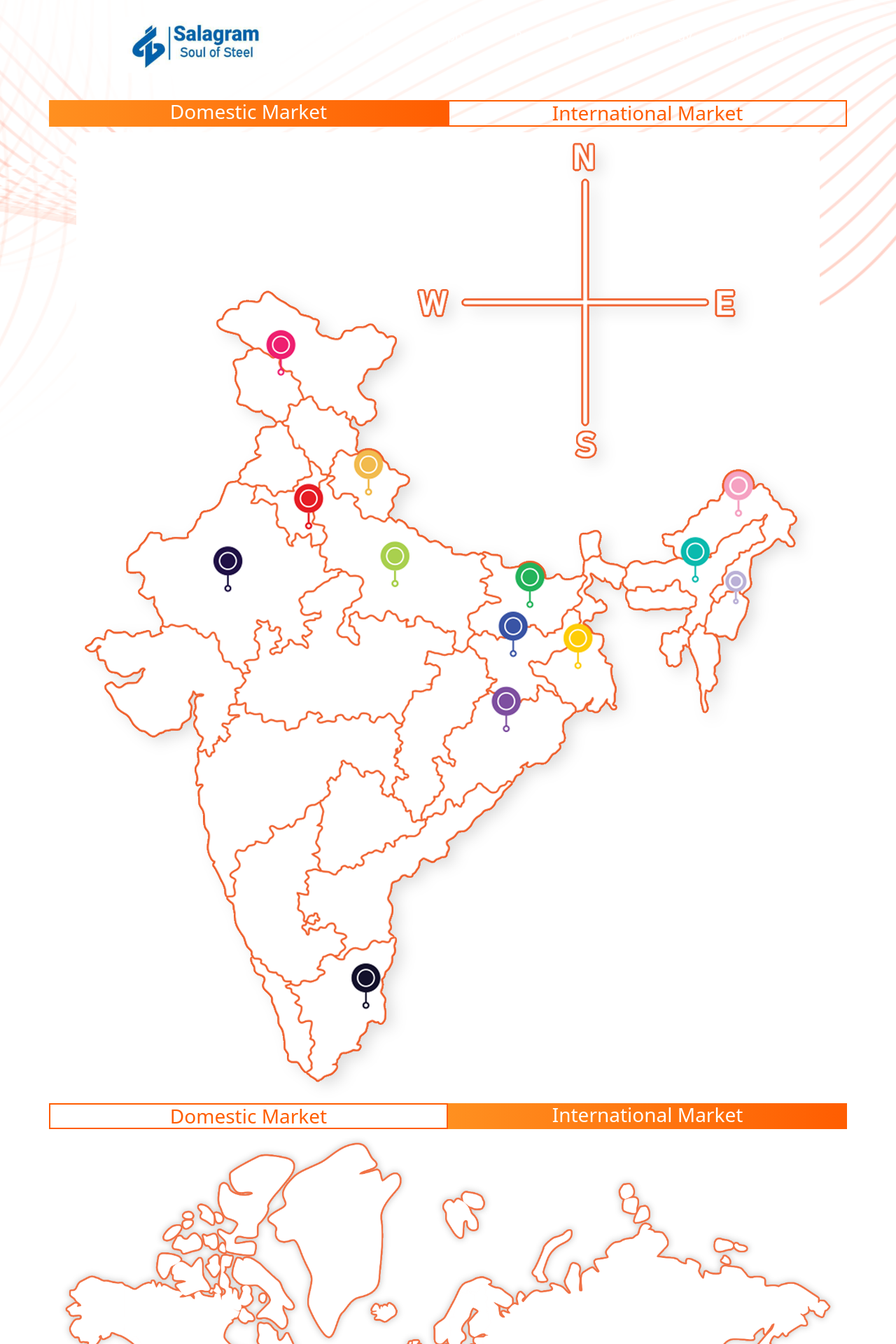
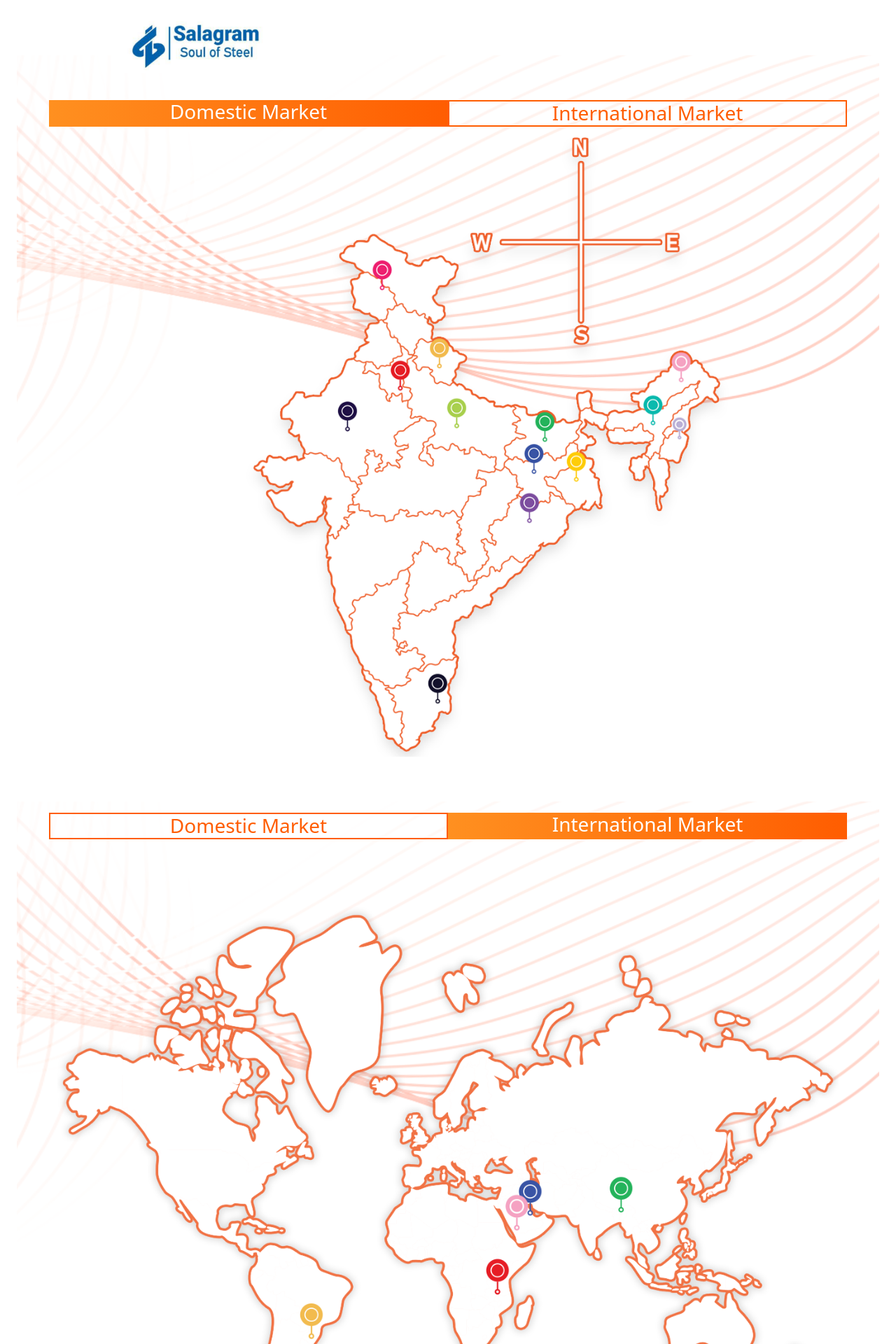
Before and after one commit to avinashyeccalluri/salagram, a PHP site: page /market.php in a window 1280 px wide. Shown: the top 1920 px of the page at 70% size. Run offline with PHP 8.4, Linux system fonts and the light colour scheme; some libraries are stand-ins or nearby versions.

Commit message:
images changes implemented

```diff
--- a/about-us.php
+++ b/about-us.php
@@ -50,7 +50,7 @@
         </div>
 
     </header>
-    <section class="directors about-us-header-container">
+    <section class="directors-1 about-us-header-container">
 
         <div class="row p-5 d-flex justify-content-lg-end justify-content-center align-items-center flex-lg-row flex-column-reverse">
             <div class="col-lg-7 col-12 container my-5 py-3">
--- a/contact-us.php
+++ b/contact-us.php
@@ -37,7 +37,7 @@
 
 <body class="">
     <header>
-        <div class="about-us-header-container d-flex flex-column justify-content-between p-4">
+        <div class="contact-us-header-container d-flex flex-column justify-content-between p-4">
             <?php include('header.php') ?>
             <div class="row  text-light mbw-100">
                 <div class="col-lg-6 col-sm-12 text-lg-start text-md-start text-center header-text">
--- a/index.php
+++ b/index.php
@@ -157,7 +157,7 @@
     </div>
   </section>
   <section class="" id="power" style="display: none;">
-    <div class="container-fluid px-4 d-flex prod-cap flex-column page justify-content-around p-4 ">
+    <div class="container-fluid px-4 d-flex prod-pow flex-column page justify-content-around p-4 ">
       <div class="row">
 
         <div class="fs-3 text-white col-sm-12 col-lg-6">
--- a/market.php
+++ b/market.php
@@ -31,8 +31,10 @@
 
 <body class="">
     <header>
-        <div class="market-header-container d-flex flex-column justify-content-flex-start  p-4">
+        <div class="d-flex flex-column justify-content-flex-start  p-4">
             <?php include('header.php') ?>
+            <div class="market-header-container">
+                <div>
                     <div class="container my-5 py-3">
                         <div class="row text-center">
                             <div class="col-6 h3 orange-background bottom-gradient text-white">
@@ -42,9 +44,13 @@
                                 International Market
                             </div>
                             <div class="col-12">
-                        <img src="./images/india.png" class="img-fluid" alt="">
+                                <img src="./images/india-1.png" class="img-fluid" alt="">
                             </div>
                         </div>
+                    </div>
+                </div>
+                <div class="market-header-container">
+                    <div class="container my-5 py-3">
                         <div class="row text-center">
                             <div class="col-6 h3 orange-text ">
                                 Domestic Market
@@ -53,7 +59,9 @@
                                 International Market
                             </div>
                             <div class="col-12">
-                        <img src="./images/international.png" class="img-fluid" alt="">
+                                <img src="./images/international-1.png" class="img-fluid" alt="">
+                            </div>
+                        </div>
                     </div>
                 </div>
             </div>
@@ -62,7 +70,7 @@
     <section class="container">
         <div class="row ">
             <div class="col-6 py-3">
-                <div class="row">
+                <div class="row d-flex justify-content-center align-items-center">
                     <div class="col-1">
                         <i class='fa fa-map-marker' style='color:#8bcc5b'></i>
                     </div>
@@ -72,7 +80,7 @@
                 </div>
             </div>
             <div class="col-6 py-3">
-                <div class="row">
+                <div class="row  d-flex justify-content-center align-items-center">
                     <div class="col-1">
                         <i class='fa fa-map-marker' style='color:Red'></i>
                     </div>
@@ -82,7 +90,7 @@
                 </div>
             </div>
             <div class="col-6 py-3">
-                <div class="row">
+                <div class="row  d-flex justify-content-center align-items-center">
                     <div class="col-1">
                         <i class='fa fa-map-marker' style='color:blue'></i>
                     </div>
@@ -92,7 +100,7 @@
                 </div>
             </div>
             <div class="col-6 py-3">
-                <div class="row">
+                <div class="row  d-flex justify-content-center align-items-center">
                     <div class="col-1">
                         <i class='fa fa-map-marker' style='color:orange'></i>
                     </div>
@@ -102,7 +110,7 @@
                 </div>
             </div>
             <div class="col-6 py-3">
-                <div class="row">
+                <div class="row  d-flex justify-content-center align-items-center">
                     <div class="col-1">
                         <i class='fa fa-map-marker' style='color:pink'></i>
                     </div>
--- a/overview.php
+++ b/overview.php
@@ -56,9 +56,9 @@
             </div>
         </div>
     </section>
-    <section>
-        <div>
-            <img src="./images/overview.png" class="img-fluid p-5" alt="" srcset="">
+    <section class="vector">
+        <div class="d-flex justify-content-center align-items-center">
+            <img src="./images/OverView-1.png" class="img-fluid p-5" alt="" srcset="">
         </div>
     </section>
     <section>
--- a/style.css
+++ b/style.css
@@ -14,7 +14,8 @@
 
   background-image: url("./images/vector-3.png");
   object-fit: cover;
-  background-repeat: no-repeat;
+  object-position: center center;
+  /* background-repeat: no-repeat; */
 }
 
 /* .custom_border {
@@ -367,6 +368,8 @@
 .overview-header-container,
 .product-header-container,
 .flat-header-container,
+.contact-us-header-container,
+.prod-pow,
 .directors {
   background: url("./images/power-plants-1.png");
   background-size: cover;
@@ -384,9 +387,17 @@
   background-image: url("./images/ms-flat-01.png");
 }
 
+.prod-pow {
+  background-image: url('./images/steels.jpg');
+}
+
 a {
   text-decoration: none;
   color: white !important;
+}
+
+.contact-us-header-container {
+  background-image: url("./images/about-us-header.jpg");
 }
 
 .product-header-container {
@@ -415,6 +426,11 @@
 
 .directors {
   background-image: url("./images/about-us-header.png");
+}
+
+.directors-1 {
+  background-image: url("./images/leadership.jpg");
+  object-fit: contain;
 }
 
 .crs-header-container {
```
Also changed, not shown: manufacturing_process.php (+12 -9 lines), ms_round.php (+7 -5 lines), images/6-1.png (added), images/7-1.png (added), images/OverView-1.png (added), images/about-us-header.jpg (added), images/india-1.png (added), images/international-1.png (added), images/leadership.jpg (added), images/steels.jpg (added). Lines whose indentation alone changed are shown as unchanged.
